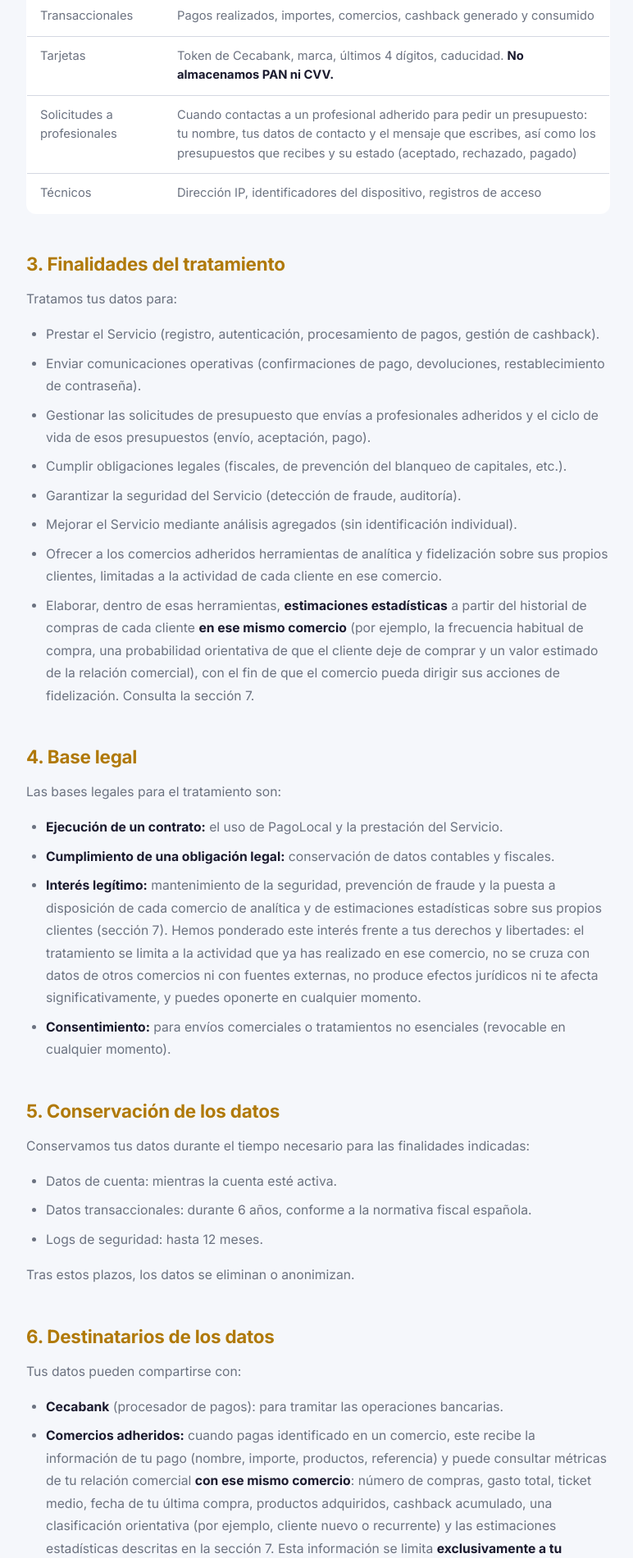
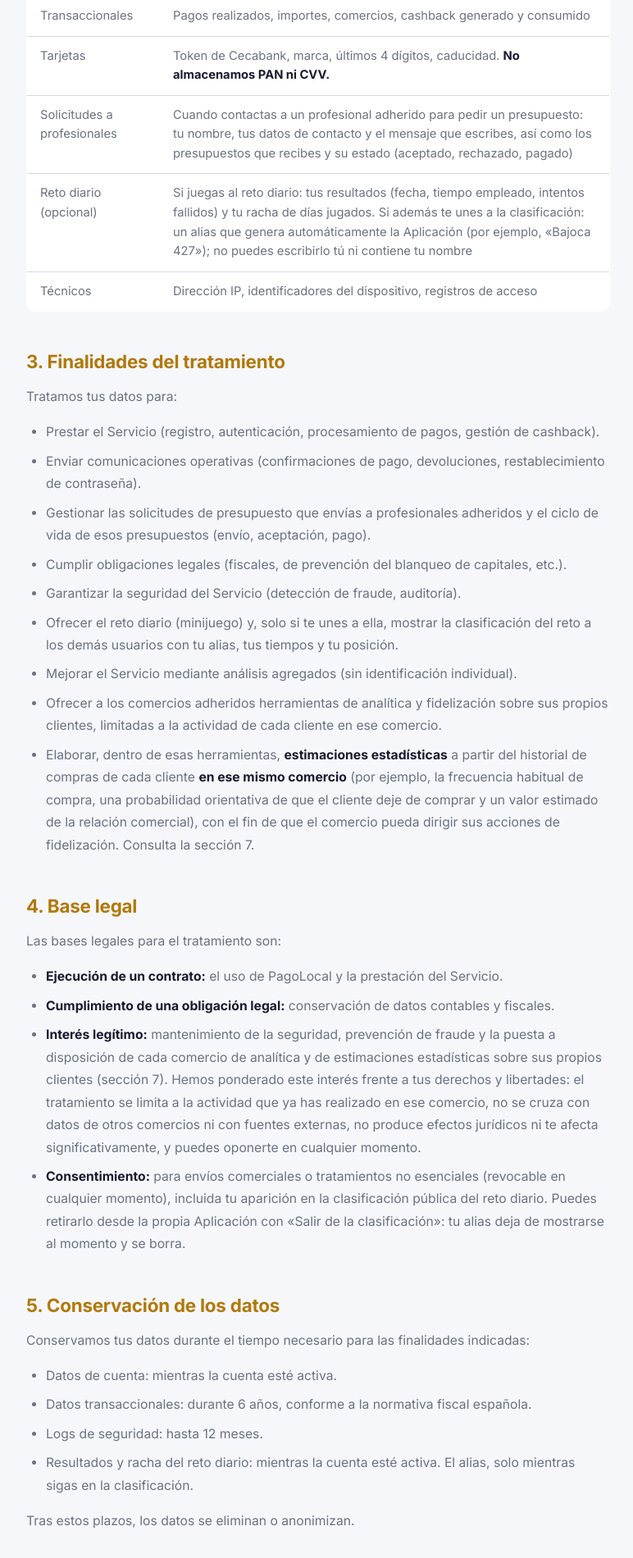
Before and after one commit to javi-mg-g/pagolocal-web, a plain HTML site: page privacy.html in a window 1280 px wide. Shown: the part 900-2800 px from the top of the page at 82% size, without its empty margins (252-1024 px from the left). Drawn offline with Linux system fonts and the light colour scheme.

Commit message:
Add files via upload

```diff
--- a/privacy.html
+++ b/privacy.html
@@ -146,7 +146,7 @@
     </a>
 
     <h1>Política de Privacidad</h1>
-    <p class="meta">Versión 1.3 · Última actualización: 9 de septiembre de 2026</p>
+    <p class="meta">Versión 1.4 · Última actualización: 3 de octubre de 2026</p>
 
     <h2>1. Responsable del tratamiento</h2>
     <p>El responsable del tratamiento de tus datos personales es:</p>
@@ -167,6 +167,7 @@
       <tr><td>Transaccionales</td><td>Pagos realizados, importes, comercios, cashback generado y consumido</td></tr>
       <tr><td>Tarjetas</td><td>Token de Cecabank, marca, últimos 4 dígitos, caducidad. <strong>No almacenamos PAN ni CVV.</strong></td></tr>
       <tr><td>Solicitudes a profesionales</td><td>Cuando contactas a un profesional adherido para pedir un presupuesto: tu nombre, tus datos de contacto y el mensaje que escribes, así como los presupuestos que recibes y su estado (aceptado, rechazado, pagado)</td></tr>
+      <tr><td>Reto diario (opcional)</td><td>Si juegas al reto diario: tus resultados (fecha, tiempo empleado, intentos fallidos) y tu racha de días jugados. Si además te unes a la clasificación: un alias que genera automáticamente la Aplicación (por ejemplo, «Bajoca 427»); no puedes escribirlo tú ni contiene tu nombre</td></tr>
       <tr><td>Técnicos</td><td>Dirección IP, identificadores del dispositivo, registros de acceso</td></tr>
     </table>
 
@@ -178,6 +179,7 @@
       <li>Gestionar las solicitudes de presupuesto que envías a profesionales adheridos y el ciclo de vida de esos presupuestos (envío, aceptación, pago).</li>
       <li>Cumplir obligaciones legales (fiscales, de prevención del blanqueo de capitales, etc.).</li>
       <li>Garantizar la seguridad del Servicio (detección de fraude, auditoría).</li>
+      <li>Ofrecer el reto diario (minijuego) y, solo si te unes a ella, mostrar la clasificación del reto a los demás usuarios con tu alias, tus tiempos y tu posición.</li>
       <li>Mejorar el Servicio mediante análisis agregados (sin identificación individual).</li>
       <li>Ofrecer a los comercios adheridos herramientas de analítica y fidelización sobre sus propios clientes, limitadas a la actividad de cada cliente en ese comercio.</li>
       <li>Elaborar, dentro de esas herramientas, <strong>estimaciones estadísticas</strong> a partir del historial de compras de cada cliente <strong>en ese mismo comercio</strong> (por ejemplo, la frecuencia habitual de compra, una probabilidad orientativa de que el cliente deje de comprar y un valor estimado de la relación comercial), con el fin de que el comercio pueda dirigir sus acciones de fidelización. Consulta la sección 7.</li>
@@ -189,7 +191,7 @@
       <li><strong>Ejecución de un contrato:</strong> el uso de PagoLocal y la prestación del Servicio.</li>
       <li><strong>Cumplimiento de una obligación legal:</strong> conservación de datos contables y fiscales.</li>
       <li><strong>Interés legítimo:</strong> mantenimiento de la seguridad, prevención de fraude y la puesta a disposición de cada comercio de analítica y de estimaciones estadísticas sobre sus propios clientes (sección 7). Hemos ponderado este interés frente a tus derechos y libertades: el tratamiento se limita a la actividad que ya has realizado en ese comercio, no se cruza con datos de otros comercios ni con fuentes externas, no produce efectos jurídicos ni te afecta significativamente, y puedes oponerte en cualquier momento.</li>
-      <li><strong>Consentimiento:</strong> para envíos comerciales o tratamientos no esenciales (revocable en cualquier momento).</li>
+      <li><strong>Consentimiento:</strong> para envíos comerciales o tratamientos no esenciales (revocable en cualquier momento), incluida tu aparición en la clasificación pública del reto diario. Puedes retirarlo desde la propia Aplicación con «Salir de la clasificación»: tu alias deja de mostrarse al momento y se borra.</li>
     </ul>
 
     <h2>5. Conservación de los datos</h2>
@@ -198,6 +200,7 @@
       <li>Datos de cuenta: mientras la cuenta esté activa.</li>
       <li>Datos transaccionales: durante 6 años, conforme a la normativa fiscal española.</li>
       <li>Logs de seguridad: hasta 12 meses.</li>
+      <li>Resultados y racha del reto diario: mientras la cuenta esté activa. El alias, solo mientras sigas en la clasificación.</li>
     </ul>
     <p>Tras estos plazos, los datos se eliminan o anonimizan.</p>
 
@@ -210,6 +213,7 @@
       <li><strong>Anthropic</strong> (proveedor de IA): únicamente para la digitalización mediante OCR de documentos de compra (albaranes y facturas de proveedor) que los propios comercios fotografían. En el servicio contratado, los datos no se emplean para entrenar modelos y se aplican cláusulas contractuales tipo para las transferencias internacionales.</li>
       <li><strong>Resend</strong> (proveedor de email): para envíos transaccionales.</li>
       <li><strong>Railway</strong> (proveedor de infraestructura cloud) y <strong>GitHub Pages</strong> (alojamiento de la web): para el hosting técnico.</li>
+      <li><strong>Otros usuarios de PagoLocal:</strong> solo si te unes a la clasificación del reto diario, verán tu alias, tus tiempos, los días jugados en la semana y tu posición. Nunca tu nombre ni ningún otro dato. El comercio que patrocine un reto no recibe datos de quienes juegan.</li>
       <li><strong>Autoridades competentes:</strong> cuando exista obligación legal.</li>
     </ul>
     <p>Algunos de estos proveedores pueden estar ubicados fuera del Espacio Económico Europeo. En tales casos se aplican las garantías adecuadas conforme al RGPD (cláusulas contractuales tipo, decisiones de adecuación, etc.).</p>
```
